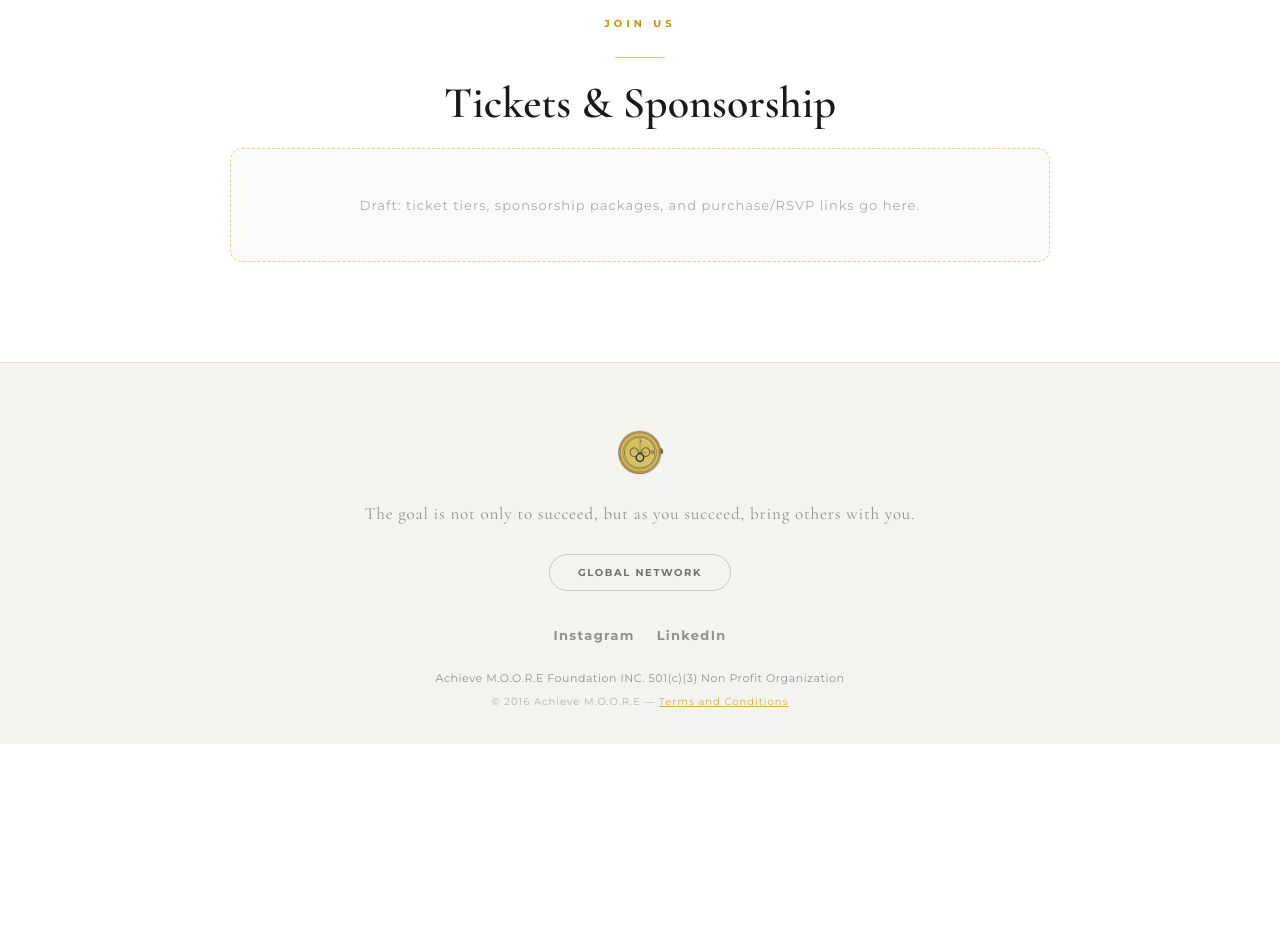
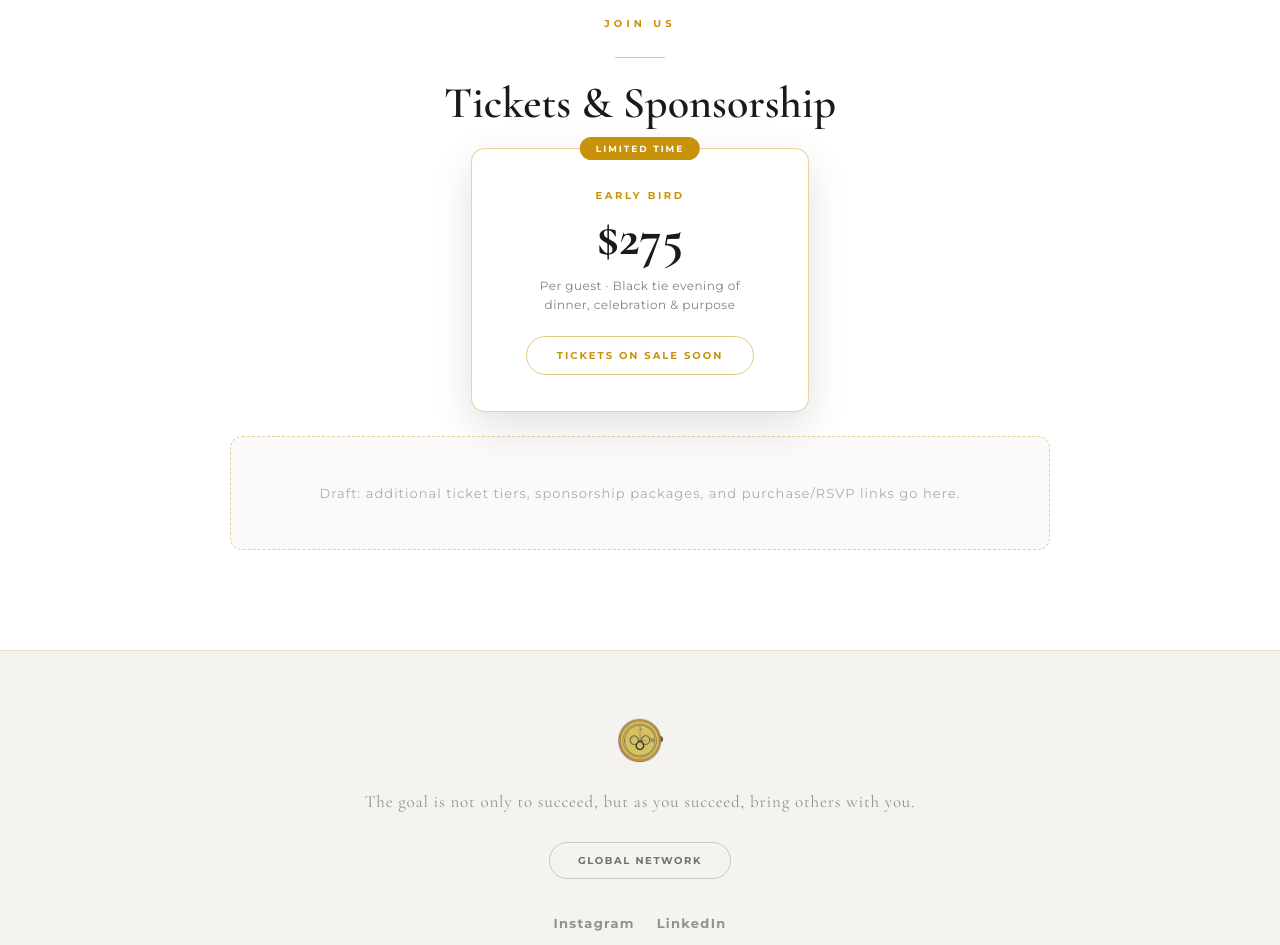
Before and after one commit to SerStakeAlot/Achieve-Moore, a plain HTML site: page gala.html in a window 1280 px wide. Shown: the part 2580-3525 px from the top of the page. Before the commit the page ends 3324 px from the top, so only its background shows below. Drawn offline with nearby package versions, Linux system fonts and the light colour scheme.

Commit message:
Add early bird ticket preview at $275

```diff
--- a/gala.html
+++ b/gala.html
@@ -193,6 +193,46 @@
   .detail-chip .chip-value {
     font-family: 'Cormorant Garamond', serif;
     font-size: 20px; font-weight: 600; color: #1a1a1a;
+  }
+
+  /* Ticket tiers */
+  .ticket-tiers {
+    display: flex; justify-content: center; gap: 24px; flex-wrap: wrap;
+    margin-top: 8px;
+  }
+  .ticket-card {
+    position: relative;
+    border: 1px solid rgba(200,146,10,0.4);
+    border-radius: 14px;
+    padding: 40px 48px 36px;
+    min-width: 260px;
+    background: #ffffff;
+    box-shadow: 0 14px 40px rgba(0,0,0,0.12);
+  }
+  .ticket-badge {
+    position: absolute; top: -12px; left: 50%; transform: translateX(-50%);
+    background: var(--gold); color: #ffffff;
+    font-size: 9px; font-weight: 700; letter-spacing: 0.22em; text-transform: uppercase;
+    padding: 6px 16px; border-radius: 999px; white-space: nowrap;
+  }
+  .ticket-tier {
+    font-size: 10px; font-weight: 700; letter-spacing: 0.26em;
+    text-transform: uppercase; color: var(--gold); margin-bottom: 10px;
+  }
+  .ticket-price {
+    font-family: 'Cormorant Garamond', serif;
+    font-size: 52px; font-weight: 700; color: #1a1a1a; line-height: 1;
+    margin-bottom: 12px;
+  }
+  .ticket-desc {
+    font-size: 12px; color: rgba(26,26,26,0.55); letter-spacing: 0.04em;
+    max-width: 240px; margin: 0 auto 22px; line-height: 1.6;
+  }
+  .ticket-cta {
+    display: inline-block;
+    border: 1px solid rgba(200,146,10,0.5); color: var(--gold);
+    font-size: 10px; font-weight: 700; letter-spacing: 0.2em; text-transform: uppercase;
+    padding: 12px 30px; border-radius: 999px;
   }
   .detail-chip .chip-value .venue-link {
     color: #1a1a1a; text-decoration: none;
@@ -391,7 +431,16 @@
     <p class="section-label">Join Us</p>
     <div class="gold-divider" style="margin-bottom: 18px;"></div>
     <h2>Tickets &amp; Sponsorship</h2>
-    <div class="draft-placeholder">Draft: ticket tiers, sponsorship packages, and purchase/RSVP links go here.</div>
+    <div class="ticket-tiers">
+      <div class="ticket-card">
+        <div class="ticket-badge">Limited Time</div>
+        <div class="ticket-tier">Early Bird</div>
+        <div class="ticket-price">$275</div>
+        <div class="ticket-desc">Per guest &middot; Black tie evening of dinner, celebration &amp; purpose</div>
+        <span class="ticket-cta">Tickets On Sale Soon</span>
+      </div>
+    </div>
+    <div class="draft-placeholder" style="margin-top: 24px;">Draft: additional ticket tiers, sponsorship packages, and purchase/RSVP links go here.</div>
   </div>
 
 </section>
```
